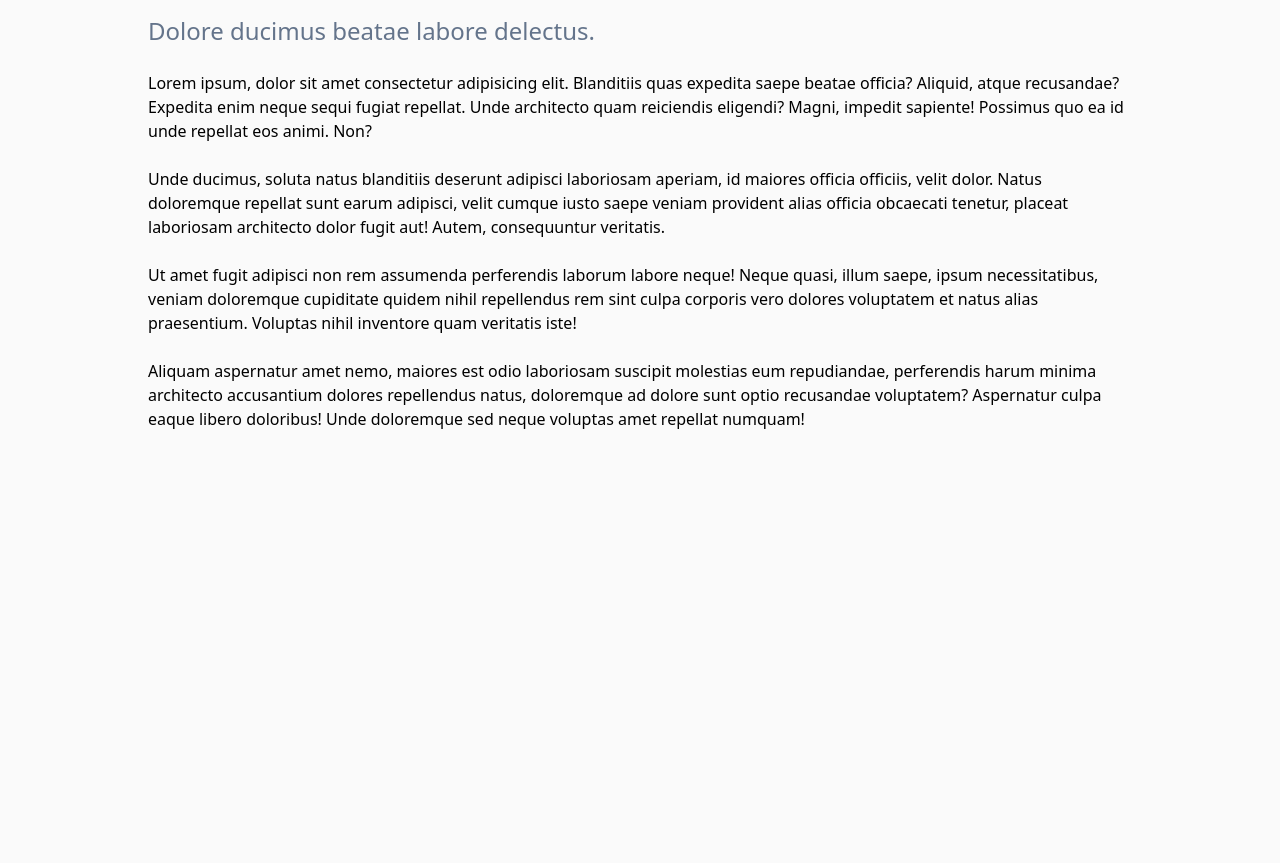
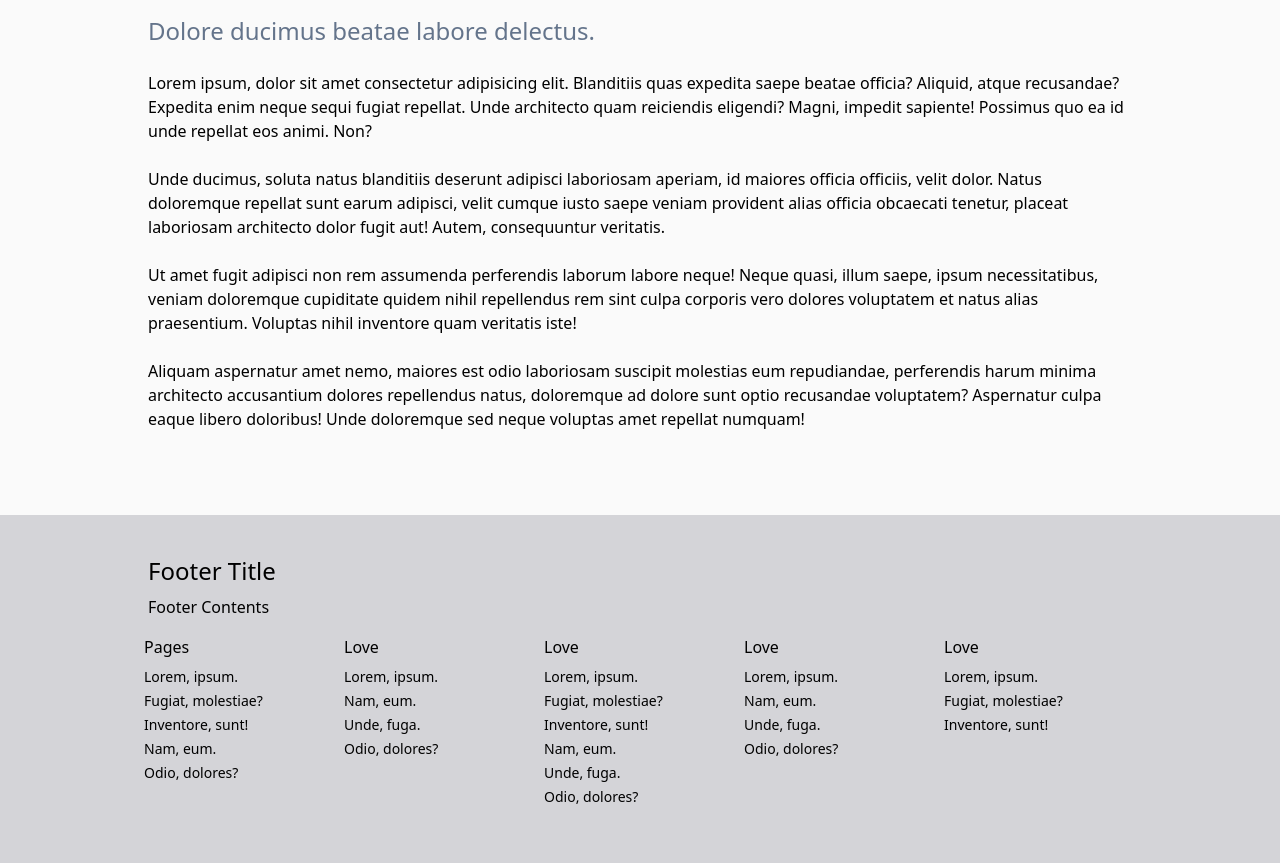
Before and after one commit to danjoemybro/Portfolio-DanStubbs, a Gatsby site: page / in a window 1280 px wide. Shown: the part 1709-2572 px from the top of the page. Before the commit the page ends 2224 px from the top, so only its background shows below. Built offline with nearby package versions, Linux system fonts and the light colour scheme; Gatsby itself is replaced by a stand-in of ours.

Commit message:
add footer

```diff
--- a/src/components/NavBarLinkItem.tsx
+++ b/src/components/NavBarLinkItem.tsx
@@ -9,7 +9,7 @@ export interface INavbarLinkItemProps {
 export default function NavbarLinkItem(props: INavbarLinkItemProps) {
   return (
     <Link
-      className="p-4 hover:bg-zinc-200 dark:hover:bg-zinc-700 active:bg-zinc-300 dark:active:bg-zinc-600"
+      className="p-4 text-zinc-600 hover:text-black dark:text-zinc-200 dark:hover:text-zinc-50 duration-200"
       to={props.pageRoute}
     >
       {props.pageTitle}
--- /dev/null
+++ b/src/components/footer.tsx
@@ -0,0 +1,79 @@
+import * as React from "react";
+import { useState } from "react";
+import { Link } from "gatsby";
+
+export interface IFooterProps {}
+
+export default function Footer(props: IFooterProps) {
+  const [count, setCount] = useState(0);
+
+  return (
+    <footer className="dark:bg-zinc-800 bg-zinc-300 py-10 ">
+      <div className="max-w-screen-lg m-auto px-5">
+        <h2 className="text-2xl pb-2">Footer Title</h2>
+        <p>Footer Contents</p>
+      </div>
+      <div className="max-w-screen-lg m-auto grid grid-cols-5 gap-2 p-4">
+        <FooterLinkColumn title="Pages">
+          <FooterLink to="">Lorem, ipsum.</FooterLink>
+          <FooterLink to="">Fugiat, molestiae?</FooterLink>
+          <FooterLink to="">Inventore, sunt!</FooterLink>
+          <FooterLink to="">Nam, eum.</FooterLink>
+          <FooterLink to="">Odio, dolores?</FooterLink>
+        </FooterLinkColumn>
+        <FooterLinkColumn title="Love">
+          <FooterLink to="">Lorem, ipsum.</FooterLink>
+          <FooterLink to="">Nam, eum.</FooterLink>
+          <FooterLink to="">Unde, fuga.</FooterLink>
+          <FooterLink to="">Odio, dolores?</FooterLink>
+        </FooterLinkColumn>
+        <FooterLinkColumn title="Love">
+          <FooterLink to="">Lorem, ipsum.</FooterLink>
+          <FooterLink to="">Fugiat, molestiae?</FooterLink>
+          <FooterLink to="">Inventore, sunt!</FooterLink>
+          <FooterLink to="">Nam, eum.</FooterLink>
+          <FooterLink to="">Unde, fuga.</FooterLink>
+          <FooterLink to="">Odio, dolores?</FooterLink>
+        </FooterLinkColumn>
+        <FooterLinkColumn title="Love">
+          <FooterLink to="">Lorem, ipsum.</FooterLink>
+          <FooterLink to="">Nam, eum.</FooterLink>
+          <FooterLink to="">Unde, fuga.</FooterLink>
+          <FooterLink to="">Odio, dolores?</FooterLink>
+        </FooterLinkColumn>
+        <FooterLinkColumn title="Love">
+          <FooterLink to="">Lorem, ipsum.</FooterLink>
+          <FooterLink to="">Fugiat, molestiae?</FooterLink>
+          <FooterLink to="">Inventore, sunt!</FooterLink>
+        </FooterLinkColumn>
+      </div>
+    </footer>
+  );
+}
+
+interface IFooterLinkColumnProps {
+  title: string;
+  children: any;
+}
+
+function FooterLinkColumn(props: IFooterLinkColumnProps) {
+  return (
+    <div className="pr-3 flex flex-col gap-1">
+      <h2 className="font-medium pb-1">{props.title}</h2>
+      {props.children}
+    </div>
+  );
+}
+
+interface IFooterLinkProps {
+  to: string;
+  children: any;
+}
+
+function FooterLink(props: IFooterLinkProps) {
+  return (
+    <Link to={props.to}>
+      <div className="hover:underline text-sm">{props.children}</div>
+    </Link>
+  );
+}
--- a/src/components/navbar.tsx
+++ b/src/components/navbar.tsx
@@ -1,4 +1,5 @@
 import * as React from "react";
+import Footer from "./footer";
 import NavbarLinkItem from "./NavBarLinkItem";
 
 export interface INavbarProps {
@@ -31,6 +32,7 @@ export default function Navbar(props: INavbarProps) {
           {props.children}
         </article>
       </main>
+      <Footer />
     </div>
   );
 }
--- a/src/styles/style.css
+++ b/src/styles/style.css
@@ -7,6 +7,10 @@ html {
 @media (prefers-color-scheme: dark) {
   html {
     color: white;
+    background-color: #27272a;
+  }
+
+  body {
     background-color: #18181b;
   }
 
```
